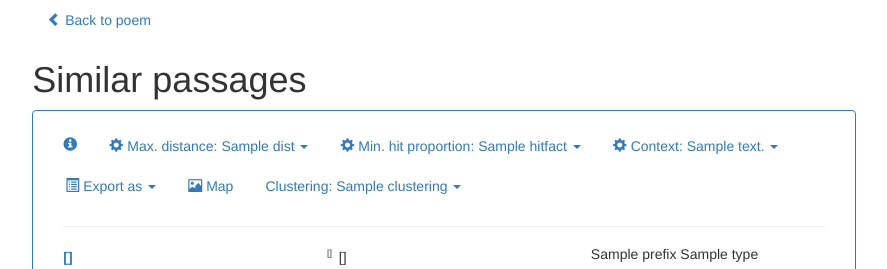
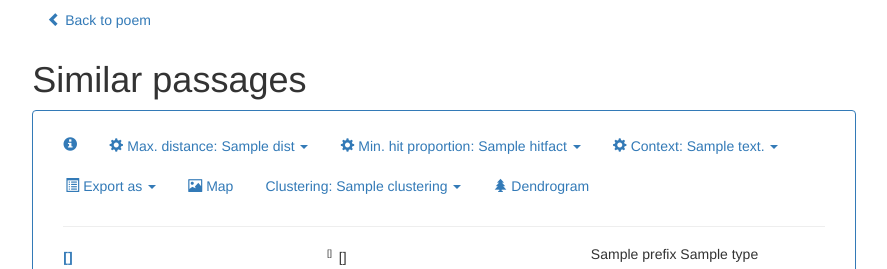
Before and after one commit to jakobytes/runoregi, a Flask app: template templates/passage.html in a window 1280 px wide. Shown: the top 269 px of the page, without its empty margins (196-1083 px from the left). Run offline with Flask 3, Linux system fonts and the light colour scheme; the template is opened without the code that fills it: most values are stand-ins (such as "Sample title", 1, 10 or a date in 2020); parts of the project's set-up code (start-up, migrations or seed data) failed here and were passed over.

Commit message:
Add a dendrogram link in the passage view

```diff
--- a/templates/passage.html
+++ b/templates/passage.html
@@ -106,6 +106,10 @@ function properly.
     {% endfor %}
     </ul>
   </li>
+  <li role="presentation"><a role="button" href="{{ links['dendrogram'] }}">
+   <span class="glyphicon glyphicon-tree-conifer"></span>
+   Dendrogram
+  </a></li>
 </ul>
 
 <div class="container-fluid">
--- a/view/passage.py
+++ b/view/passage.py
@@ -6,6 +6,7 @@ import config
 from data.logging import profile
 from data.poems import Poems
 from data.verses import get_clusterings, get_verses
+from view.dendrogram import DEFAULTS as DENDROGRAM_DEFAULTS
 from utils import link, print_type_list, render_csv
 
 MAX_QUERY_LENGTH = None
@@ -122,6 +123,9 @@ def render(**args):
             delimiter='\t' if args['format'] == 'tsv' else ',')
     else:
         links = generate_page_links(args, clusterings)
+        links['dendrogram'] = link('dendrogram',
+            { 'source': 'nros', 'nro': ','.join(pas['nro'] for pas in passages) },
+            DENDROGRAM_DEFAULTS)
         data = { 'passages': passages, 'poems': poems, 'types': types,
                  'clusterings': clusterings,
                  'maintenance': config.check_maintenance() }
```
